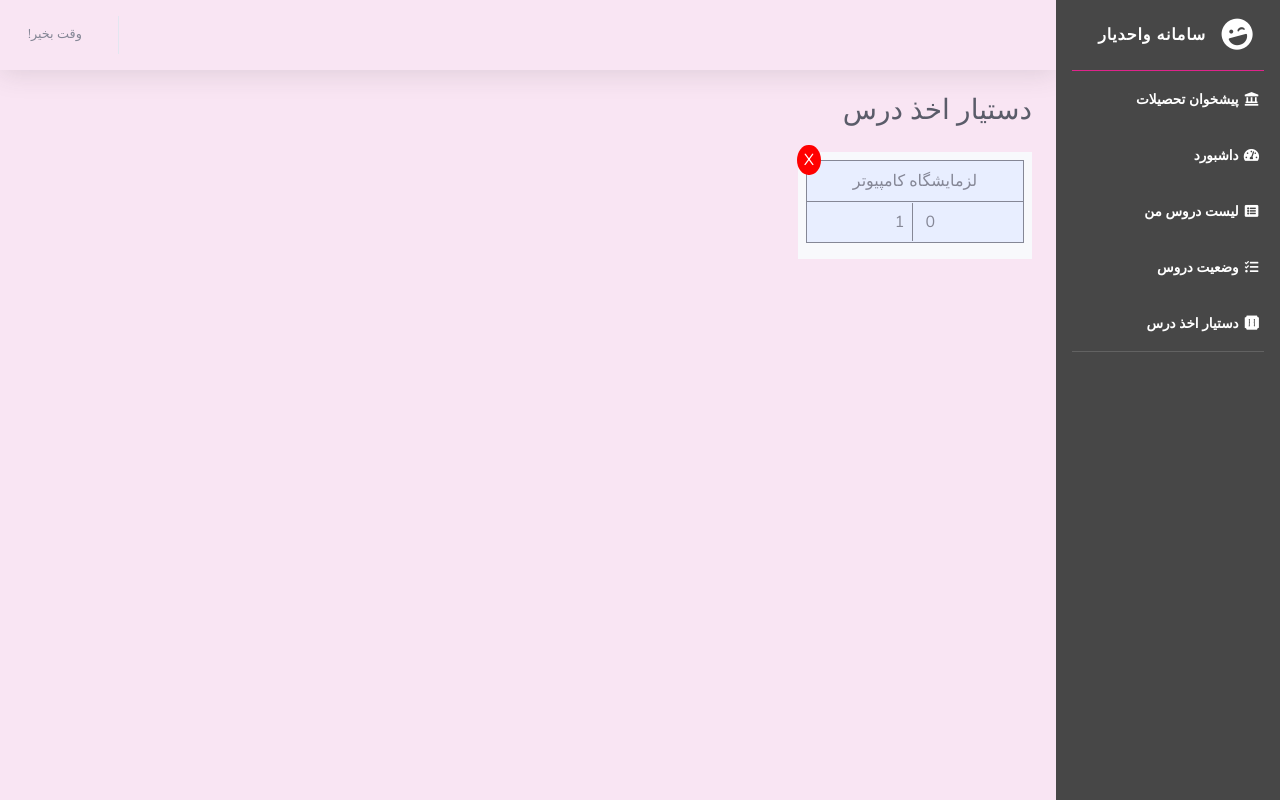
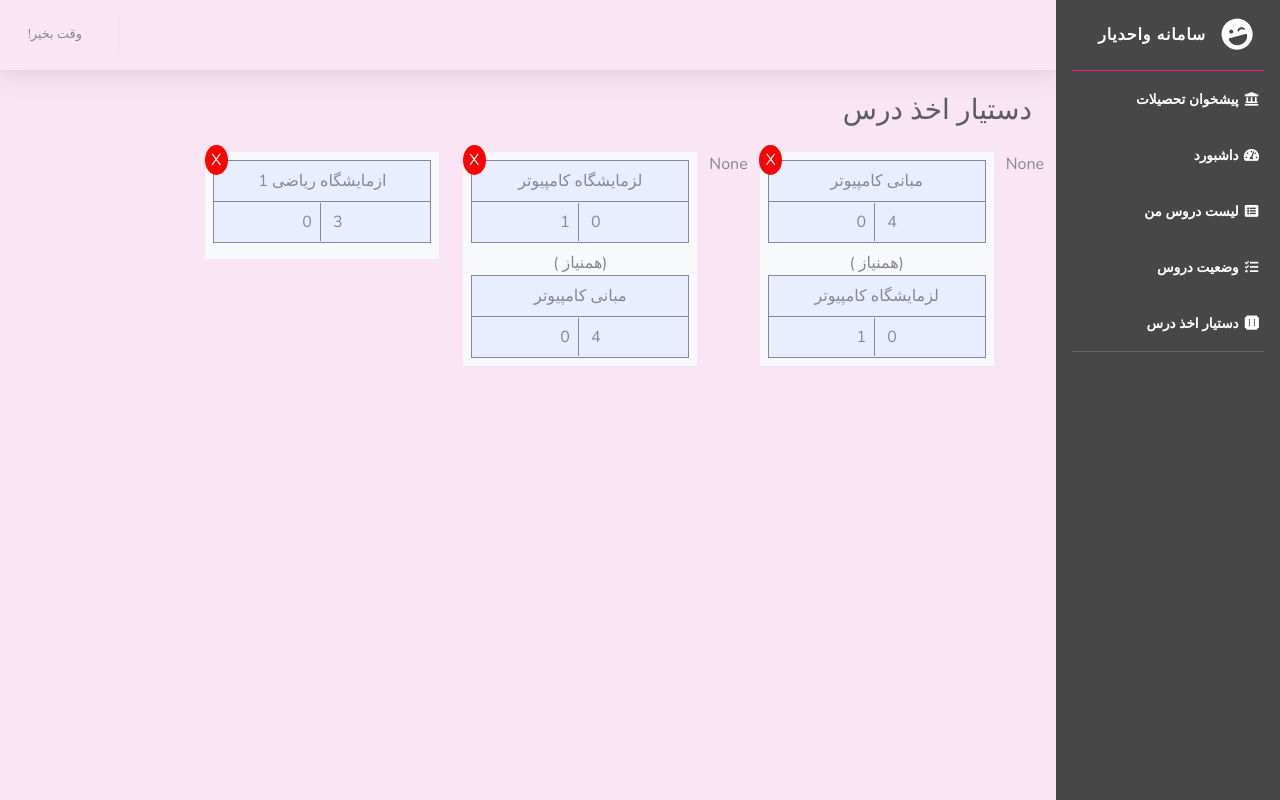
Before and after one commit to parisaqomi/vahedyar2, a Django app: page /courseAssistant/2/ in a window 1280 px wide. Run offline with Django 3.2, Linux system fonts and the light colour scheme; data comes from the database, SQL or seed files in the repository; both versions use the stored data as it was after the commit; some libraries are stand-ins or nearby versions.

Commit message:
add condition for prerequisite_courses

```diff
--- a/core/templates/core/CourseAssistant.html
+++ b/core/templates/core/CourseAssistant.html
@@ -17,7 +17,10 @@
 
           <div class="row">
             {% for course in list_allowed_courses %}
-              {% if course.prerequisite_courses.first.id not in allscored_course_ids %}
+
+
+             {% if course.prerequisite_courses.first  is None %}
+             None
             <div class="col-xl-3 col-lg-5 mb-4">
             <div class="w-100 bg-light p-2">
                <div class="course-item text-center position-relative mb-2">
@@ -41,7 +44,55 @@
               <div class="course-item text-center position-relative">
                 <div class="course-item-name p-2">
 
-          {{corequisite.title}}</div>
+                  {{corequisite.title}}</div>
+                <div class="course-item-vahed py-2">
+                    <span class="p-2">
+                      {{corequisite.vahed_nazari}}
+                    </span>
+                    <span class="p-2">
+                        {{corequisite.vahed_amali}}
+                    </span>
+                </div>
+                {% comment %} <div class="close-icon" onClick={this.Remove.bind(this,item.id)}>
+                    X
+                </div> {% endcomment %}
+            </div>
+            </div>
+          {% endif %}
+
+          {% endfor %}
+            </div>
+
+            </div>
+
+
+
+
+         {% elif  course.prerequisite_courses.first.id  in allscored_course_ids %}
+            <div class="col-xl-3 col-lg-5 mb-4">
+            <div class="w-100 bg-light p-2">
+               <div class="course-item text-center position-relative mb-2">
+                <div class="course-item-name p-2">{{course.title}}</div>
+                <div class="course-item-vahed py-2">
+                    <span class="p-2">
+                      {{course.vahed_nazari}}
+                    </span>
+                    <span class="p-2">
+                        {{course.vahed_amali}}
+                    </span>
+                </div>
+                <div class="close-icon" onClick={this.Remove.bind(this,item.id)}>
+                    X
+                </div>
+            </div>
+            {% for corequisite in course.corequisite_courses.all %}
+            {% if corequisite.id not in allscored_course_ids %}
+            <div class="text-center">(همنیاز )</div>
+            <div class="w-100">
+              <div class="course-item text-center position-relative">
+                <div class="course-item-name p-2">
+
+                  {{corequisite.title}}</div>
                 <div class="course-item-vahed py-2">
                     <span class="p-2">
                       {{corequisite.vahed_nazari}}
@@ -67,24 +118,6 @@
 
 
 
-
-<!--
-            <div class="col-xl-3 col-lg-5">
-              <div class="course-item text-center position-relative">
-                <div class="course-item-name p-2">مهندسی نت</div>
-                <div class="course-item-vahed py-2">
-                    <span class="p-2">
-                       2
-                    </span>
-                    <span class="p-2">
-                        2
-                    </span>
-                </div>
-                <div class="close-icon" onClick={this.Remove.bind(this,item.id)}>
-                    X
-                </div>
-            </div>
-            </div> -->
           </div>
 
         </div>
--- a/core/views.py
+++ b/core/views.py
@@ -8,12 +8,14 @@ from django.http import HttpResponse, HttpResponseRedirect, JsonResponse
 from django.template.loader import get_template
 from django.views.decorators.csrf import csrf_exempt
 from datetime import datetime
+# import pdb; pdb.set_trace()
 
 
 def get_index(request):
     if request.method == "GET":
         studies = Study.objects.all()
         charts = Chart.objects.all()
+        # breakpoint()
         return render(request, 'core/index.html', {'studies': studies,'charts':charts})
     if request.method == "POST":
         chart_id = request.POST.get('chart')
@@ -76,10 +78,11 @@ def get_courseAssistant(request, study_id):
     if request.method == "GET":
         study = Study.objects.get(pk=study_id)
         allcourses = study.chart.course.all().prefetch_related('corequisite_courses').prefetch_related('prerequisite_courses')
-        allscore = Score.objects.all()
+        allscore = Score.objects.filter(study_id=study_id)
+        PASSING_SCORE = 10
         # list_difference= getDifference(allcourses,allscore)
         allscored_course_ids = allscore.filter(
-            value__gt= 10).values_list('course_id', flat=True)
+            value__gte= PASSING_SCORE).values_list('course_id', flat=True)
         allcoursed_id = allcourses.values_list('id', flat=True)
         list_difference = []
         for item in allcoursed_id:
@@ -91,7 +94,7 @@ def get_courseAssistant(request, study_id):
 
         study = Study.objects.all()
 
-        return render(request, 'core/CourseAssistant.html', {'study': study, 'list_allowed_courses': list_allowed_courses,'allscored_course_ids':allscored_course_ids})
+        return render(request, 'core/CourseAssistant.html', {'study': study, 'list_allowed_courses': list_allowed_courses,'allscored_course_ids':allscored_course_ids,'test':allscore})
 
 
 def getDifference(x, y):
@@ -115,7 +118,8 @@ def get_courseSituation(request, study_id):
         study = Study.objects.get(pk=study_id)
         # chart = Chart.objects.filter(study = study)
         courses = Course.objects.all()
-        scores = study.score_set.all()
+        # scores = study.score_set.all()
+        scores=Score.objects.filter(study_id=study_id)
         request.session['study_id'] = study_id
         return render(request, 'core/CourseSituation.html', {
             'scores': scores,
```
Also changed, not shown: core/templates/core/index.html (+4 -4 lines), db.sqlite3.
